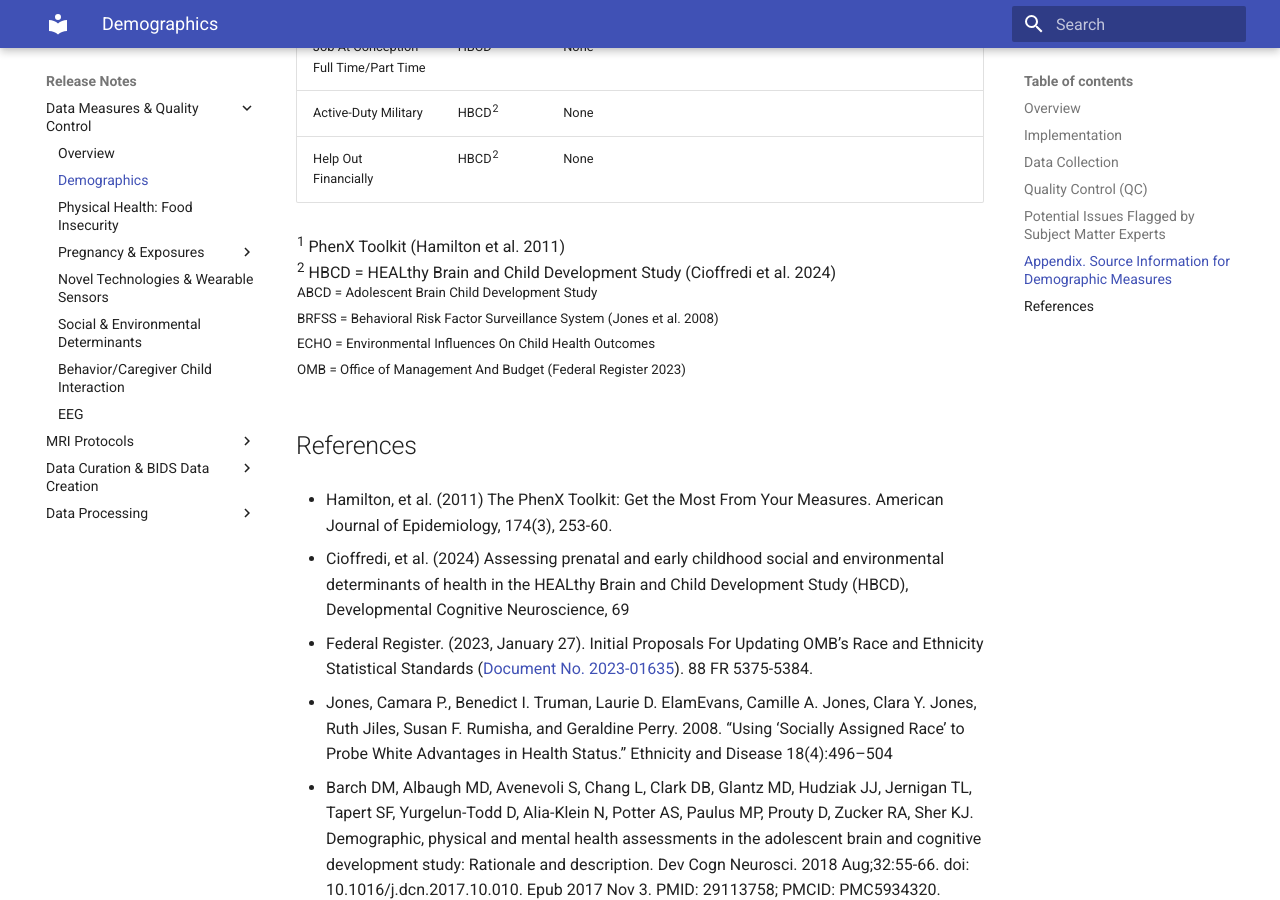
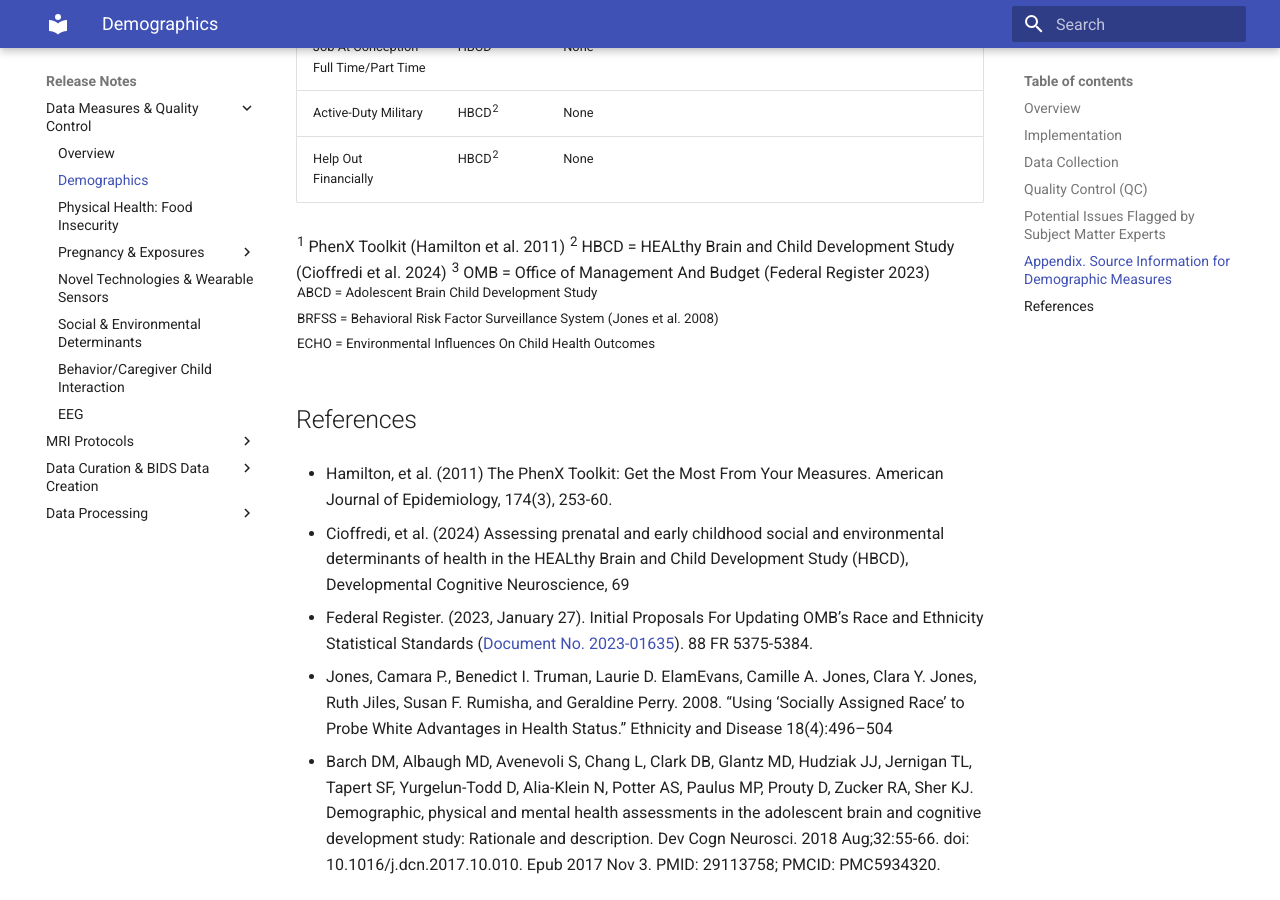
Before and after one commit to mattcieslak/hbcd-docs, an MkDocs documentation site: the page built from docs/measures/demographics.md, in a window 1280 px wide and 900 px high, scrolled down 4405 px. Built offline with MkDocs 1.6.1 and Material for MkDocs 9.7.7, drawn with Linux system fonts in a browser that asks for light colours.

Commit message:
Update demographics.md

```diff
--- a/docs/measures/demographics.md
+++ b/docs/measures/demographics.md
@@ -76,12 +76,13 @@ We learned through RA reports that some participants reported challenges in answ
 | Active-Duty Military | HBCD<sup>2</sup> | None |
 | Help Out Financially | HBCD<sup>2</sup>| None |
 
-<sup>1</sup> PhenX Toolkit (Hamilton et al. 2011)<br>
-<sup>2</sup> HBCD = HEALthy Brain and Child Development Study (Cioffredi et al. 2024)<br>
+<sup>1</sup> PhenX Toolkit (Hamilton et al. 2011)
+<sup>2</sup> HBCD = HEALthy Brain and Child Development Study (Cioffredi et al. 2024)
+<sup>3</sup> OMB = Office of Management And Budget (Federal Register 2023)
 <sup>ABCD = Adolescent Brain Child Development Study</sup><br>
 <sup>BRFSS = Behavioral Risk Factor Surveillance System (Jones et al. 2008)</sup><br>
 <sup>ECHO = Environmental Influences On Child Health Outcomes</sup><br>
-<sup>OMB = Office of Management And Budget (Federal Register 2023)</sup>
+
 
 ## References
   * Hamilton, et al. (2011) The PhenX Toolkit: Get the Most From Your Measures. American Journal of Epidemiology, 174(3), 253-60.
```
